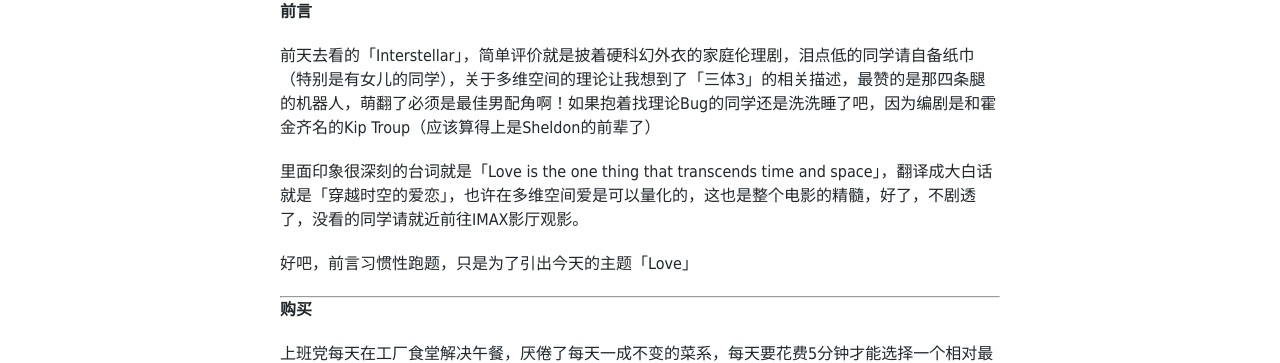
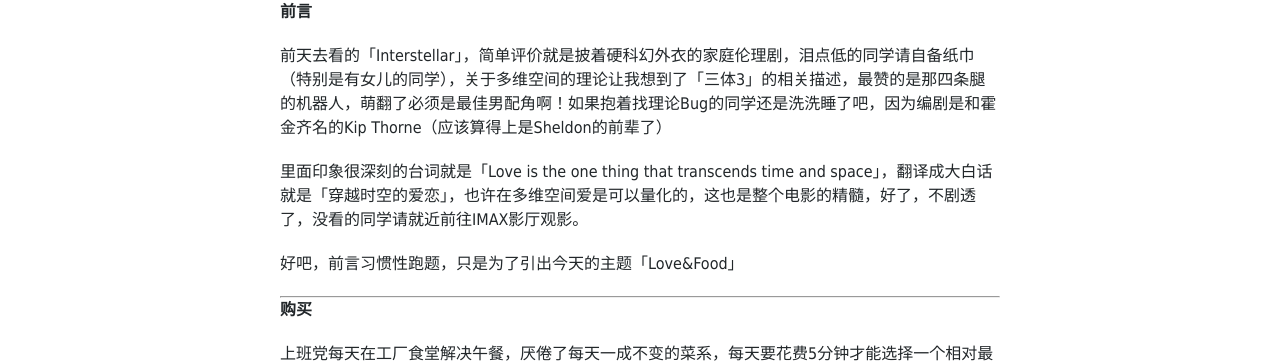
Before and after one commit to besteric/besteric.github.com, a Jekyll site: the page built from _posts/2014-11-16-food-and-love-with-muji-rice-box.md, in a window 1280 px wide and 900 px high. Shown: the part 470-833 px from the top of the window. Built offline with Jekyll 4.4.1, drawn with Linux system fonts in a browser that asks for light colours; nearby versions of some CDN libraries; some web fonts are replaced; Markdown is read by kramdown in place of the engine named in the settings; comment, search, counter and statistics services are not loaded; some of the changed text lies outside the part shown.

Commit message:
修改错误信息

```diff
--- a/_posts/2014-11-16-food-and-love-with-muji-rice-box.md
+++ b/_posts/2014-11-16-food-and-love-with-muji-rice-box.md
@@ -14,11 +14,11 @@ tags:
 
 **前言**
 
-前天去看的「Interstellar」，简单评价就是披着硬科幻外衣的家庭伦理剧，泪点低的同学请自备纸巾（特别是有女儿的同学），关于多维空间的理论让我想到了「三体3」的相关描述，最赞的是那四条腿的机器人，萌翻了必须是最佳男配角啊！如果抱着找理论Bug的同学还是洗洗睡了吧，因为编剧是和霍金齐名的Kip Troup（应该算得上是Sheldon的前辈了）
+前天去看的「Interstellar」，简单评价就是披着硬科幻外衣的家庭伦理剧，泪点低的同学请自备纸巾（特别是有女儿的同学），关于多维空间的理论让我想到了「三体3」的相关描述，最赞的是那四条腿的机器人，萌翻了必须是最佳男配角啊！如果抱着找理论Bug的同学还是洗洗睡了吧，因为编剧是和霍金齐名的Kip Thorne（应该算得上是Sheldon的前辈了）
 
 里面印象很深刻的台词就是「Love is the one thing that transcends time and space」，翻译成大白话就是「穿越时空的爱恋」，也许在多维空间爱是可以量化的，这也是整个电影的精髓，好了，不剧透了，没看的同学请就近前往IMAX影厅观影。
 
-好吧，前言习惯性跑题，只是为了引出今天的主题「Love」
+好吧，前言习惯性跑题，只是为了引出今天的主题「Love&Food」
 
 ---
 
```
Also changed, not shown: other parts of _posts/2014-11-16-food-and-love-with-muji-rice-box.md (+4 -0 lines).
